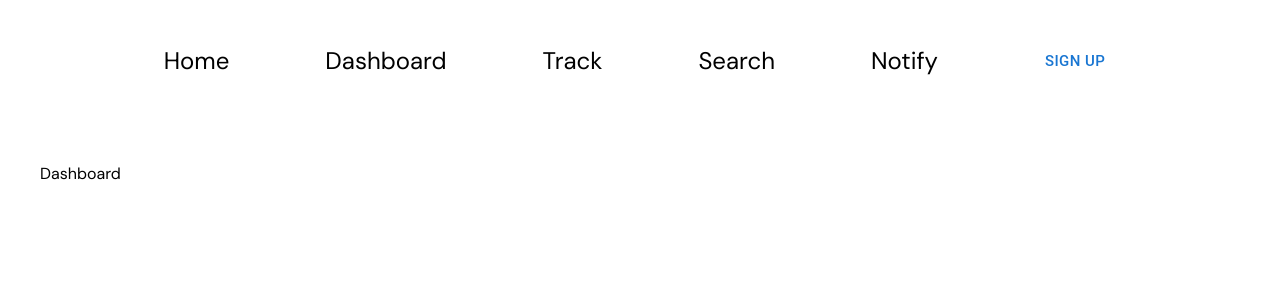
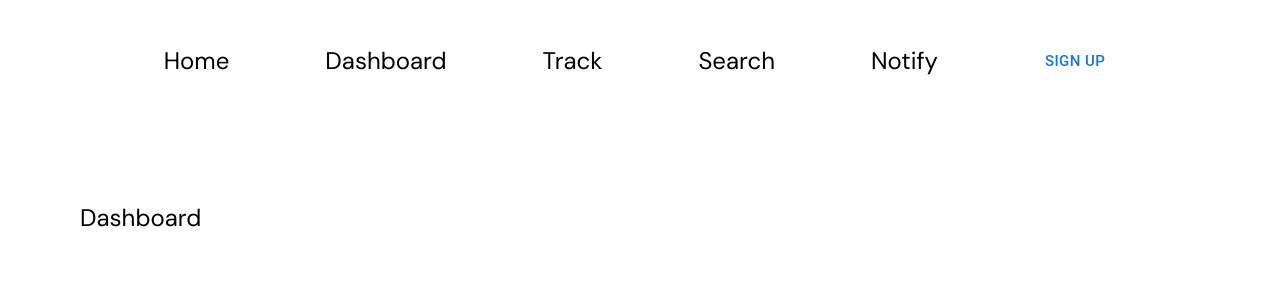
Before and after one commit to ninuinu/hemnet-notifier, a Next.js app in the folder frontend/: page /dashboard in a window 1280 px wide. Shown: the top 300 px of the page. Built offline with nearby package versions, Linux system fonts and the light colour scheme.

Commit message:
harmonize sizing

```diff
--- a/frontend/src/app/dashboard/page.tsx
+++ b/frontend/src/app/dashboard/page.tsx
@@ -1,7 +1,7 @@
 export default function Page() {
   return (
     <div>
-      <h1>Dashboard</h1>
+      <div className="text-2xl pb-5">Dashboard</div>
     </div>
   );
 }
--- a/frontend/src/app/notify/page.tsx
+++ b/frontend/src/app/notify/page.tsx
@@ -1,3 +1,3 @@
 export default function Page() {
-  return <h1>Notify</h1>;
+  return <div className="text-2xl pb-5">Notify</div>;
 }
--- a/frontend/src/app/track/page.tsx
+++ b/frontend/src/app/track/page.tsx
@@ -1,3 +1,3 @@
 export default function Page() {
-  return <h1>Track</h1>;
+  return <div className="text-2xl pb-5">Track</div>;
 }
--- a/frontend/src/components/Header.tsx
+++ b/frontend/src/components/Header.tsx
@@ -7,6 +7,7 @@ export default function () {
   const pages = ["Home", "Dashboard", "Track", "Search", "Notify"];
 
   return (
+    <>
       <Grid
         container
         justifyContent="center"
@@ -30,5 +31,6 @@ export default function () {
           </Button>
         </Grid>
       </Grid>
+    </>
   );
 }
--- a/frontend/src/components/Wrapper.tsx
+++ b/frontend/src/components/Wrapper.tsx
@@ -1,3 +1,3 @@
 export default function ({ children }: { children: React.ReactNode }) {
-  return <div className="p-10">{children}</div>;
+  return <div className="p-20">{children}</div>;
 }
```
Lines whose indentation alone changed are shown as unchanged.
